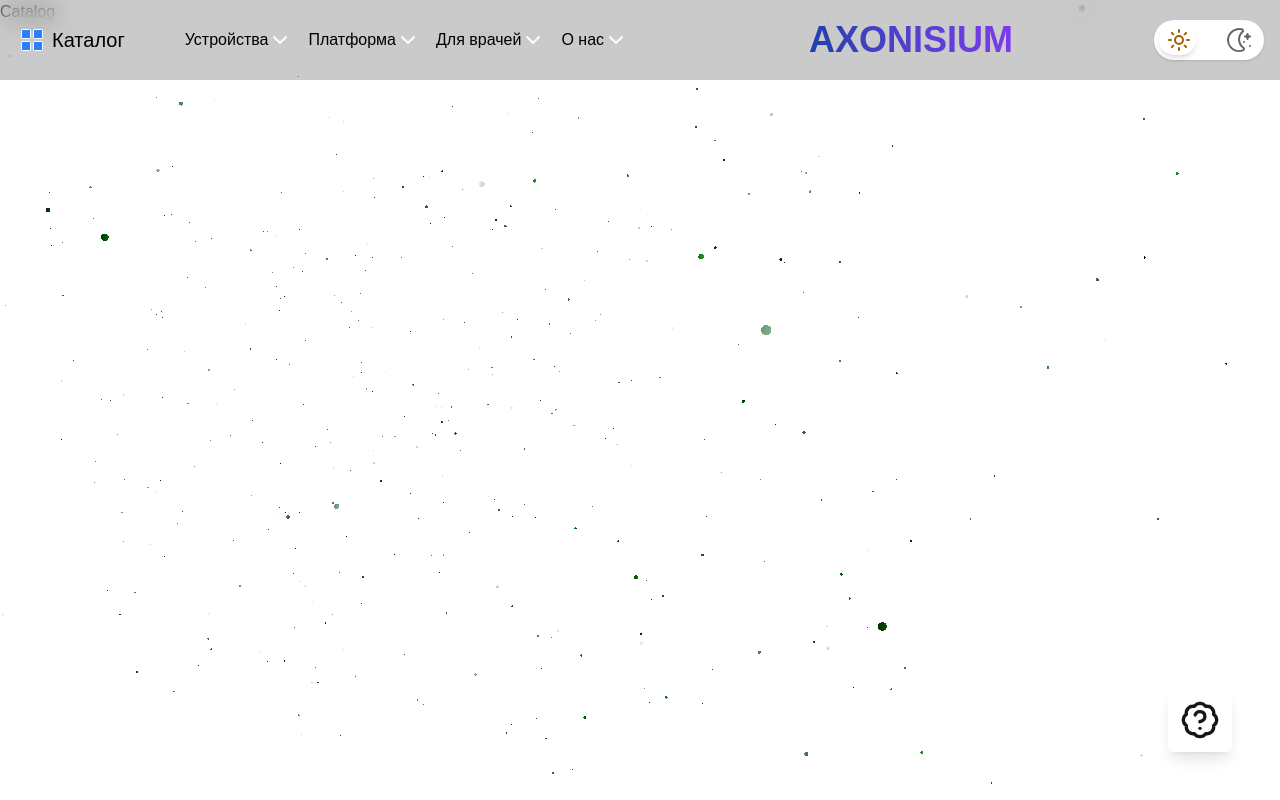
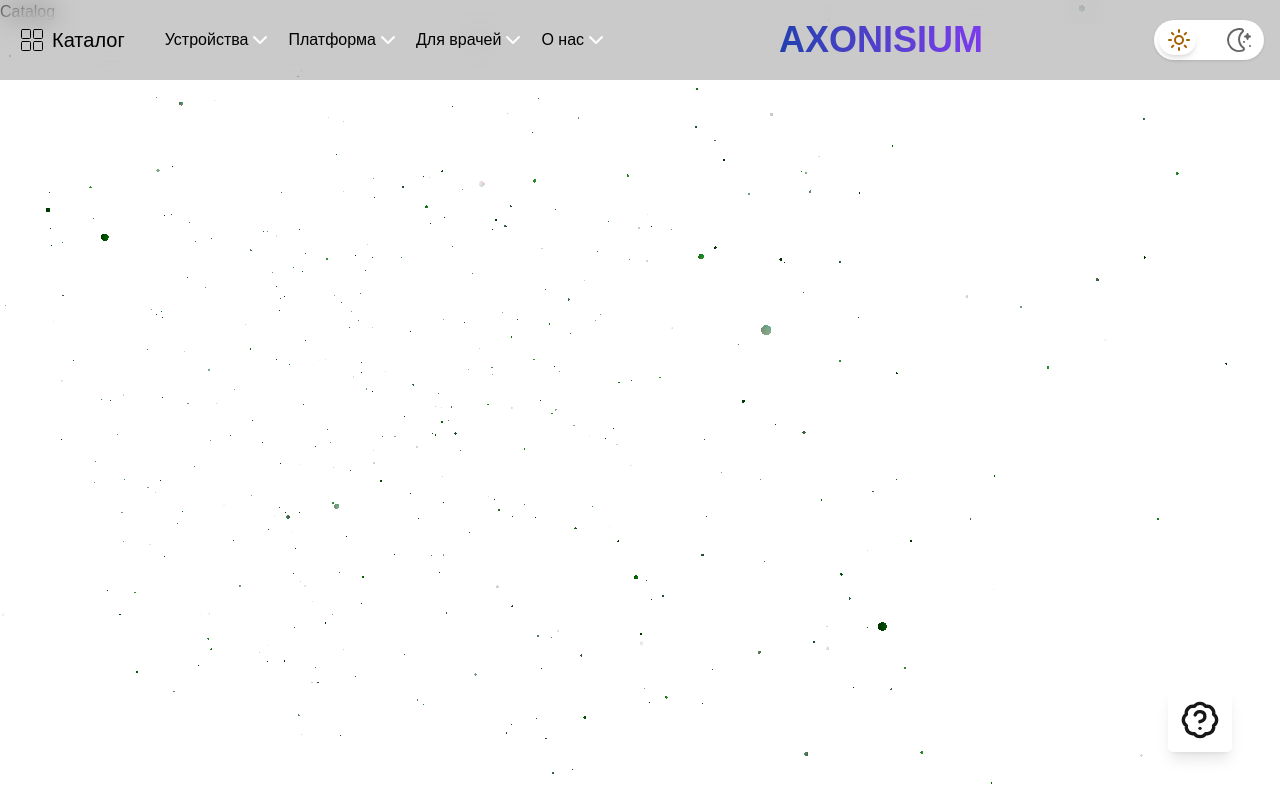
Before and after one commit to pbadevel/zelenble-site, a Next.js app: page /catalog in a window 1280 px wide. Built offline with nearby package versions, Linux system fonts and the light colour scheme.

Commit message:
up-navbar

```diff
--- a/src/app/globals.css
+++ b/src/app/globals.css
@@ -35,9 +35,12 @@ body {
   --navbar-bg: rgba(81, 79, 79, 0.3);
   --navbar-text: #000000;
   --navbar-text-active: #000000;
-  --navbar-text-hover: #151515;
+  --navbar-text-hover: #29655b;
   --navbar-indicator: rgba(0, 0, 0, 0.6);
   --navbar-indicator-hover: rgba(255, 255, 255, 0.8);
+
+  --navbar-catalog-color-square: #000000;
+  --navbar-catalog-fill-color-square-hover: #29655b;
 
   /* Brand colors for light theme */
   --primary: #1e40af;
@@ -80,9 +83,12 @@ body {
   --navbar-bg: rgba(81, 79, 79, 0.3);
   --navbar-text: #ffffff;
   --navbar-text-active: #ffffff;
-  --navbar-text-hover: #00ffd5;
+  --navbar-text-hover: #29655b;
   --navbar-indicator: rgb(255, 255, 255);
   --navbar-indicator-hover: rgba(255, 255, 255, 0.8);
+
+  --navbar-catalog-color-square: #ffffff;
+  --navbar-catalog-fill-color-square-hover: #29655b;
 
   /* Brand colors for dark theme */
   --primary: #3b82f6;
--- a/src/components/features/company/company-start-page.tsx
+++ b/src/components/features/company/company-start-page.tsx
@@ -2,7 +2,13 @@
 
 import { useEffect, useState } from "react";
 
-const texts = process.env.NEXT_PUBLIC_SLOGANS?.split("|") ?? [process.env.NEXT_PUBLIC_COMPANY_NAME];
+const texts = (
+    process.env.NEXT_PUBLIC_SLOGANS?.split("|")
+    ||
+    [process.env.NEXT_PUBLIC_COMPANY_NAME ?? "AXONISIUM"])
+    .map(
+        (slogan) => " "+slogan
+    )
 
 export const CompanyInfo = () => {
     const [currentIndex, setCurrentIndex] = useState(0);
@@ -43,7 +49,7 @@ export const CompanyInfo = () => {
         <div className="w-full h-screen flex items-center justify-center">
             <div className="text-center">
                 <div className="h-20 flex items-center justify-center">
-                    <h1 className="text-3xl md:text-5xl font-light text-[var(--text-foreground)] tracking-widest uppercase flex flex-nowrap">
+                    <h1 className="text-2xl md:text-5xl font-light text-[var(--text-foreground)] max-w-[2000px] justify-center tracking-widest uppercase flex max-md:flex-wrap">
                         {displayedText.split('').map((letter, index) => {
                             return (
                             <span
--- a/src/components/layout/navbar/up-navbar.tsx
+++ b/src/components/layout/navbar/up-navbar.tsx
@@ -109,7 +109,7 @@ const UpNavBar = () => {
 
 
             {/* Left Navigation - Desktop */}
-            <nav className="mx-10 max-[60rem]:hidden flex items-center gap-4">
+            <nav className="ml-5 max-[60rem]:hidden flex items-center gap-4">
             {navigationItems.map((item, index) => (
               <Link
                 href={item.href}
@@ -125,7 +125,7 @@ const UpNavBar = () => {
             {/* Center Logo */}
             <div className="flex justify-center w-full mx-3">
               <Link href="/" className="flex items-center">
-                <h1 className='text-4xl font-bold bg-gradient-to-r from-[var(--primary)] to-[var(--secondary)] bg-clip-text text-transparent'>
+                <h1 className='text-4xl max-sm:text-2xl font-bold bg-gradient-to-r from-[var(--primary)] to-[var(--secondary)] bg-clip-text text-transparent'>
                   {process.env.NEXT_PUBLIC_COMPANY_NAME || 'AXONISIUM'}
                 </h1>
               </Link>
@@ -145,7 +145,7 @@ const UpNavBar = () => {
               >
                 {sideMenuOpened ? null : (
                 <div className='flex flex-nowrap'>
-                  <span className='pr-2'>Меню</span> <Menu size={24} />
+                  <span className='pr-2 text-[var(--navbar-text-hover)]'>Меню</span> <Menu size={24} />
                 </div>
                 )
                 }
--- a/src/components/ui/catalog.tsx
+++ b/src/components/ui/catalog.tsx
@@ -6,15 +6,15 @@ export const CatalogIcon: React.FC<{className?: string}> = ({className}) => {
         <div className={`flex flex-nowrap boder-[10px] rounded-full border-amber-900`+className}>
             <div className="flex flex-col  justify-center">
                 <div className="flex">
-                    <Square className='w-3 h-3 text-white fill-blue-500'/>
-                    <Square className='w-3 h-3 text-white fill-blue-500'/>
+                    <Square className='w-3 h-3 text-[var(--navbar-catalog-color-square)] hover:fill-[var(--navbar-catalog-fill-color-square-hover)]'/>
+                    <Square className='w-3 h-3 text-[var(--navbar-catalog-color-square)] hover:fill-[var(--navbar-catalog-fill-color-square-hover)]'/>
                 </div>
                 <div className="flex">
-                    <Square className='w-3 h-3 text-white fill-blue-500'/>
-                    <Square className='w-3 h-3 text-white fill-blue-500'/>
+                    <Square className='w-3 h-3 text-[var(--navbar-catalog-color-square)] hover:fill-[var(--navbar-catalog-fill-color-square-hover)]'/>
+                    <Square className='w-3 h-3 text-[var(--navbar-catalog-color-square)] hover:fill-[var(--navbar-catalog-fill-color-square-hover)]'/>
                 </div>
             </div>
-            <h1 className="ml-2 text-xl flex hover:text-[var(--navbar-text-hover)] duration-500">Каталог</h1>
+            <h1 className="ml-2 text-[var(--text-foreground)] text-xl flex hover:text-[var(--navbar-catalog-fill-color-square-hover)] duration-500">Каталог</h1>
         </div>
     )
 }
```
